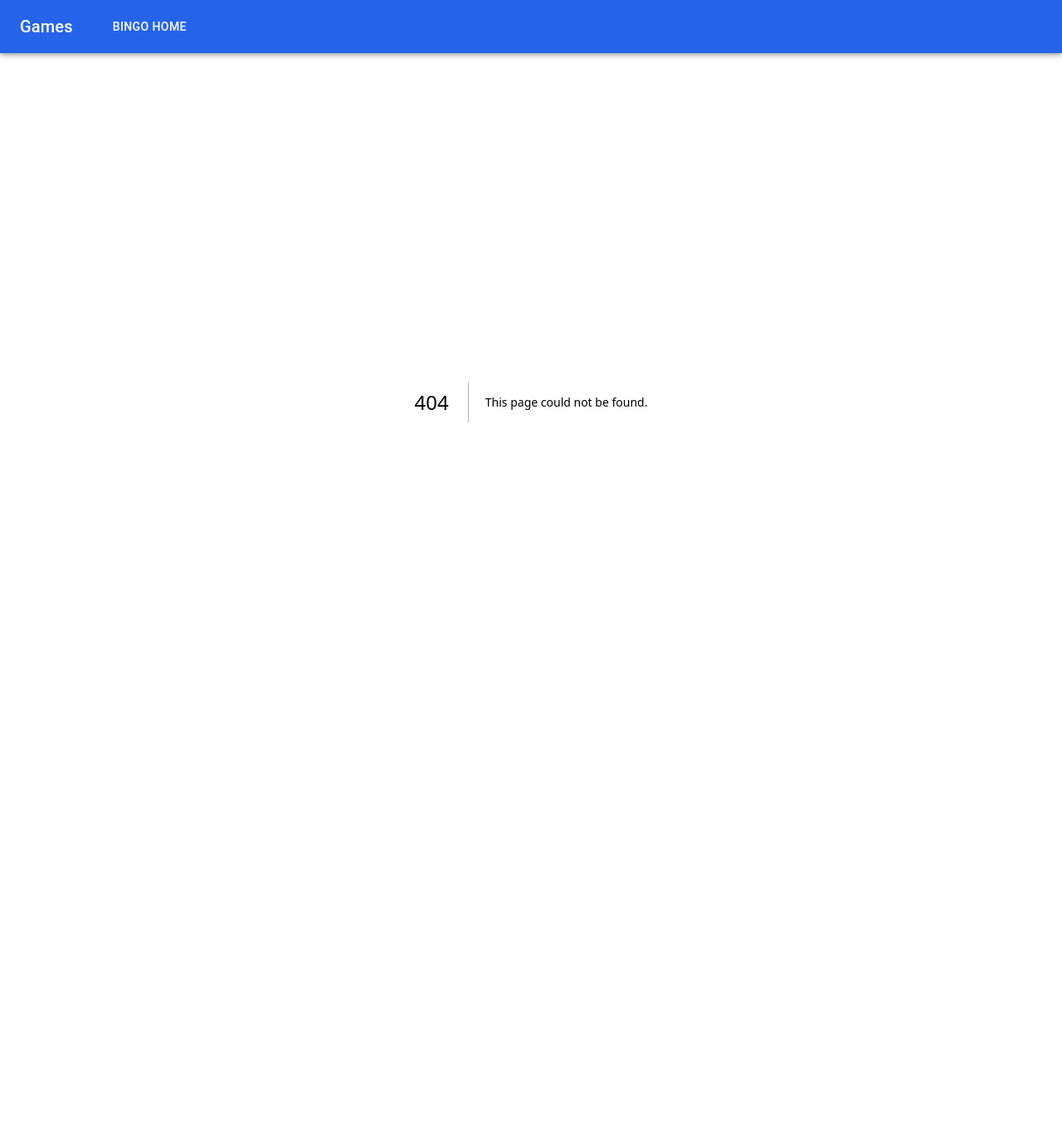
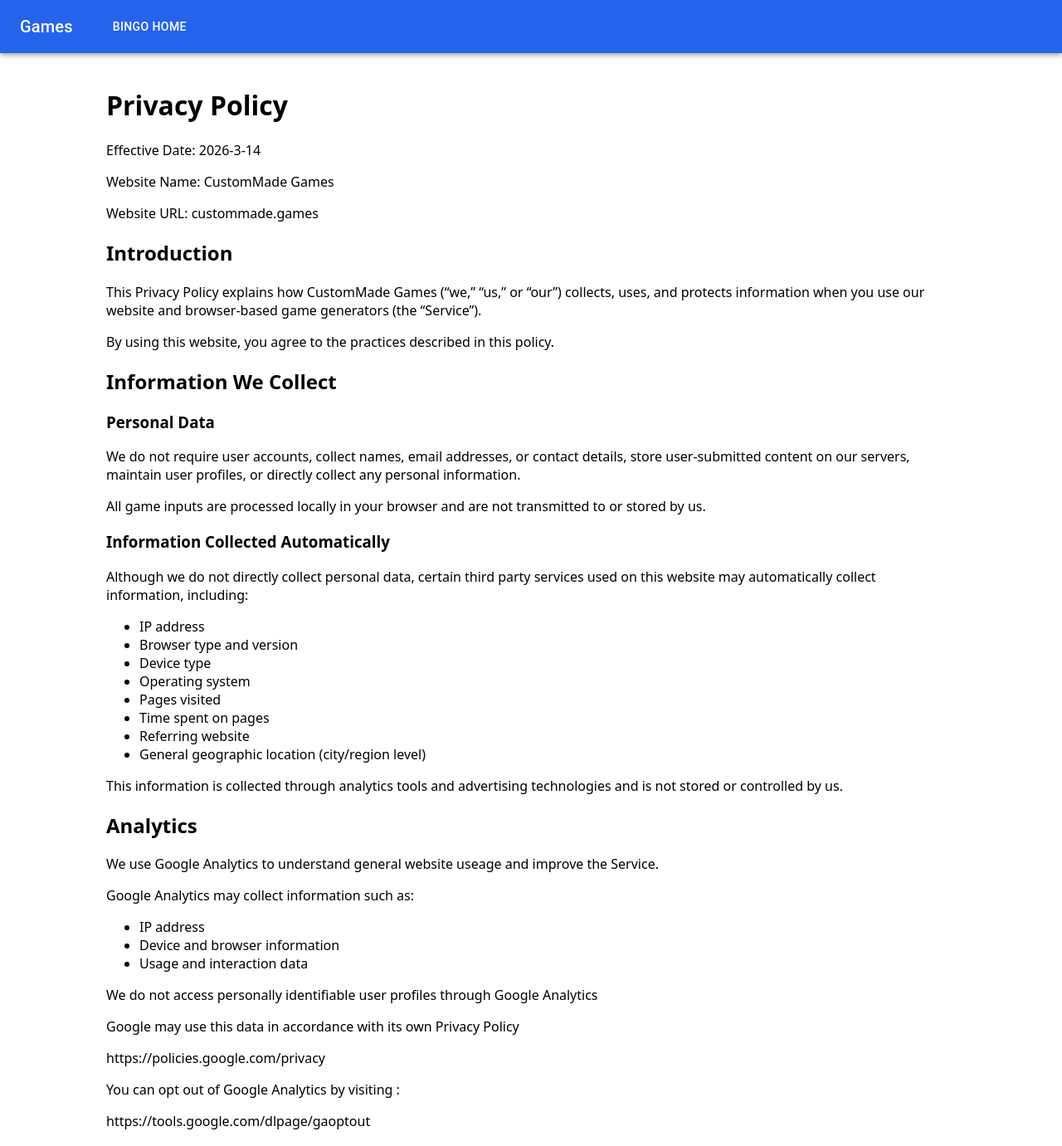
Before and after one commit to hagensv-web/games, a Next.js app: page /company/privacy in a window 1280 px wide. Before the commit this address had no page. Shown: the top 1381 px of the page at 83% size. Before the commit the page ends 884 px from the top, so only its background shows below. Built offline with nearby package versions, Linux system fonts and the light colour scheme; what @mui/material-nextjs would draw is missing.

Commit message:
privacy policy

```diff
--- /dev/null
+++ b/src/app/company/privacy/page.tsx
@@ -0,0 +1,127 @@
+import Box from "@mui/material/Box"
+import Link from "next/link"
+
+export default function PrivacyPage(){
+    return (
+        <Box sx={{ margin: { xs: "0 5%", md: "0 10% "}}}>
+            <main>
+            <h1>Privacy Policy</h1>
+
+            <p>Effective Date: 2026-3-14</p>
+            <p>Website Name: CustomMade Games</p>
+            <p>Website URL: custommade.games</p>
+
+            <h2>Introduction</h2>
+            <p>This Privacy Policy explains how CustomMade Games (“we,” “us,” or “our”) collects, uses, and protects information when you use our website and browser-based game generators (the “Service”).</p>
+            <p>By using this website, you agree to the practices described in this policy.</p>
+
+            <h2>Information We Collect</h2>
+            <h3>Personal Data</h3>
+            <p>We do not require user accounts, collect names, email addresses, or contact details, store user-submitted content on our servers, maintain user profiles, or directly collect any personal information.</p>
+            <p>All game inputs are processed locally in your browser and are not transmitted to or stored by us.</p>
+
+            <h3>Information Collected Automatically</h3>
+            <p>Although we do not directly collect personal data, certain third party services used on this website may automatically collect information, including:</p>
+            <ul>
+                <li>IP address</li>
+                <li>Browser type and version</li>
+                <li>Device type</li>
+                <li>Operating system</li>
+                <li>Pages visited</li>
+                <li>Time spent on pages</li>
+                <li>Referring website</li>
+                <li>General geographic location (city/region level)</li>
+            </ul>
+            <p>This information is collected through analytics tools and advertising technologies and is not stored or controlled by us.</p>
+
+            <h2>Analytics</h2>
+            <p>We use Google Analytics to understand general website useage and improve the Service.</p>
+            <p>Google Analytics may collect information such as:</p>
+            <ul>
+                <li>IP address</li>
+                <li>Device and browser information</li>
+                <li>Usage and interaction data</li>
+            </ul>
+            <p>We do not access personally identifiable user profiles through Google Analytics</p>
+            <p>Google may use this data in accordance with its own Privacy Policy</p>
+            <p>https://policies.google.com/privacy</p>
+            <p>You can opt out of Google Analytics by visiting :</p>
+            <p>https://tools.google.com/dlpage/gaoptout</p>
+
+            <h2>Advertising</h2>
+            <p>We may display advertisements on our website through Google Ads (including Google AdSense), and/or other third-party advertising networks.</p>
+            <p>These advertising partners may use cookies or other tracking techologies to:</p>
+            <ul>
+                <li>Deliver relevant advertisements</li>
+                <li>Measure ad performance</li>
+                <li>Personalize advertising content</li>
+            </ul>
+            <p>We do not control how third-party advertising providers collect or use data. Their practices are governed by their respective privacy policies.</p>
+            <p>You can learn more about Google's advertising practices here:</p>
+            <p>https://policies.google.com/technologies/ads</p>
+            <p>You may opt out of personalized advertising by visiting:</p>
+            <p>https://www.google.com/settings/ads</p>
+
+            <h2>Cookies</h2>
+            <p>This website uses cookies primarily through third-party services for:</p>
+            <ul>
+                <li>Analytics</li>
+                <li>Advertising</li>
+                <li>Basic functionalty</li>
+            </ul>
+            <p>You may control or disable cookies through your browser settings. Disabling cookies may affect site functionality.</p>
+
+            <h2>Data Storage</h2>
+            <p>We do not maintain databases of user information.</p>
+            <p>All generators operate entirely in your browser. Any content create remains on your device unless you choose to share or export it.</p>
+
+            <h2>Children's Privacy</h2>
+            <p>This website is not directed at children under the age of 13. We cannot not knowingly collect personal information from children under 13 because we do not collect personal information from any users.</p>
+            <p>If you believe a third-party service integrated into this site has collected information improperly, please contact us.</p>
+
+            <h2>Changes to This Policy</h2>
+            <p>We may update this Privacy Policy from time to time to reflect changes in third party vendors.</p>
+
+            <p>If you have any questions about this Privacy Policy, you may contact us at:</p>
+            <p><Link href={"mailto:contact@custommade.games"}>contact@custommade.games</Link></p>
+            </main>
+        </Box>
+    )
+}
+
+// Effective Date: [Insert Date]
+// Website Name: [Your Website Name]
+// Website URL: [YourDomain.com]
+
+// 8. Your Privacy Rights
+
+// Depending on your location, you may have rights under applicable privacy laws, including:
+
+// The right to access personal information
+
+// The right to request deletion
+
+// The right to opt out of targeted advertising
+
+// The right to request correction of inaccurate information
+
+// Residents of certain jurisdictions (such as the European Economic Area, United Kingdom, or California) may have additional rights under GDPR or CCPA/CPRA.
+
+// To exercise your rights, contact us at:
+// [Insert Contact Email]
+
+// 9. Third-Party Links
+
+// Our website may contain links to third-party websites. We are not responsible for the privacy practices or content of those websites.
+
+// 10. Security
+
+// We implement reasonable technical measures to protect information collected through our website. However, no method of transmission over the internet is completely secure.
+
+// 11. Changes to This Policy
+
+// We may update this Privacy Policy from time to time. Updates will be posted on this page with a revised effective date.
+
+// Continued use of the website after changes indicates acceptance of the updated policy.
+
+// 12. Contact Information
```
